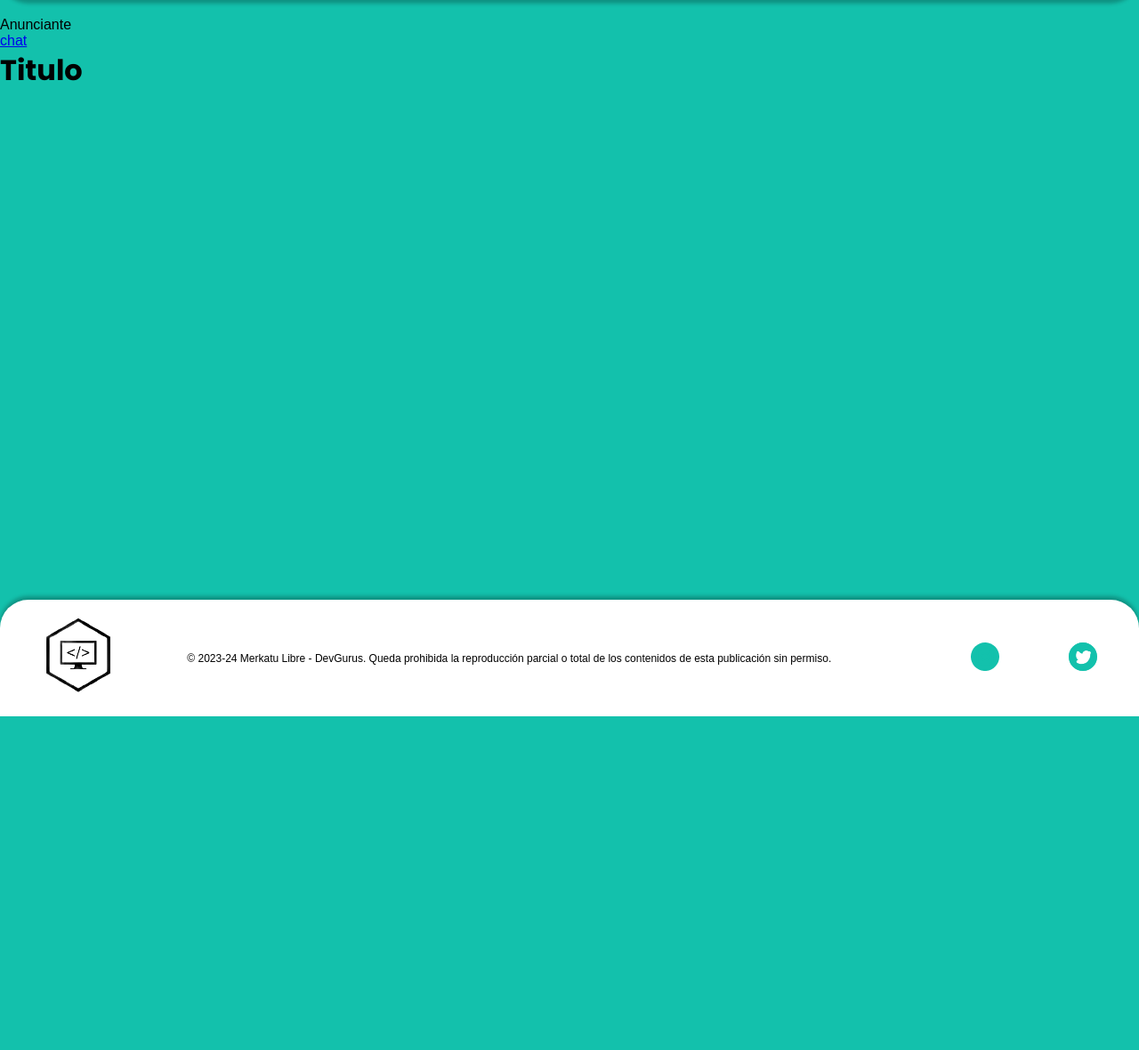
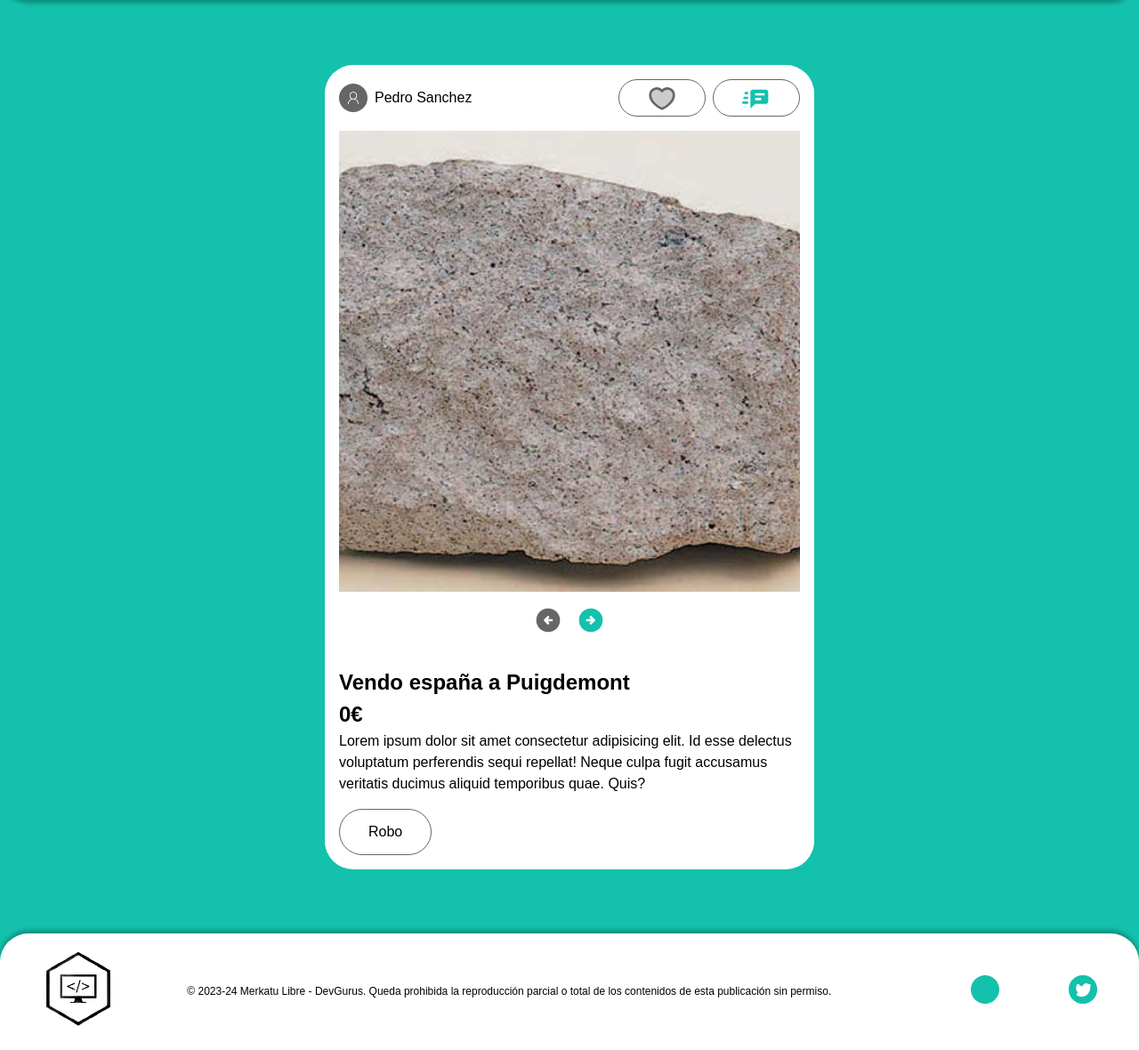
Before and after one commit to DevGurus1G/agencia-de-publicidad, a PHP site: page /anuncio in a window 1280 px wide. Shown: the part 68-1248 px from the top of the page at 89% size. Before the commit the page ends 873 px from the top, so only its background shows below. Run offline with PHP 8.4, Linux system fonts and the light colour scheme.

Commit message:
Avances en la vista del anuncio

```diff
--- a/assets/css/default.css
+++ b/assets/css/default.css
@@ -240,3 +240,122 @@ footer p {
     max-width: 100%;
   }
 }
+
+/* Deberia de estar en otro archivo */
+main {
+  display: flex;
+  justify-content: center;
+  padding: 1em;
+}
+.anuncio-tarjeta {
+  display: flex;
+  flex-direction: column;
+  background-color: var(--background-color);
+  width: 100%;
+  max-width: 550px;
+  border-radius: 2em;
+  padding: 1em;
+  gap: 1em;
+}
+.anunciante,
+.anunciante div {
+  display: flex;
+  align-items: center;
+  gap: 0.5em;
+}
+.anunciante {
+  justify-content: space-between;
+}
+
+.anunciante img {
+  width: 2em;
+  height: 2em;
+  border-radius: 50%;
+}
+
+#favorito {
+  display: none;
+}
+label[for='favorito'] {
+  display: flex;
+  align-items: center;
+  justify-content: center;
+}
+label[for='favorito'] svg {
+  width: 2em;
+  height: 2em;
+}
+
+#favorito:checked + label[for='favorito'] svg > path {
+  fill: #e11d48;
+}
+
+.chat {
+  display: flex;
+  align-items: center;
+  justify-content: center;
+}
+
+label[for='favorito'],
+.chat {
+  padding: 0.25em 2em;
+  border: 1px solid var(--border-color);
+  border-radius: 2em;
+}
+.imagenes-anuncio {
+  overflow: hidden;
+}
+
+.carrusel {
+  display: flex;
+  transition: transform 0.5s ease;
+}
+
+.carrusel img {
+  width: 100%;
+  aspect-ratio: 1;
+  object-fit: cover;
+}
+
+.botones-carrusel {
+  margin: 1em;
+  display: flex;
+  gap: 1em;
+  align-items: center;
+  justify-content: center;
+}
+
+.boton-carrusel:disabled svg path {
+  fill: var(--border-color);
+}
+
+.boton-carrusel svg {
+  width: 2em;
+  height: 2em;
+}
+
+.boton-carrusel svg path {
+  fill: var(--primary-color);
+}
+
+.info-anuncio {
+  line-height: 1.5;
+}
+
+.categoria {
+  padding: 1em 2em;
+  width: fit-content;
+  border: 1px solid var(--border-color);
+  border-radius: 2em;
+}
+
+.categoria:hover {
+  background-color: var(--input-color);
+  /* Va a ser un enlace? */
+  cursor: pointer;
+}
+
+.precio {
+  font-size: 1.5em;
+  font-weight: bold;
+}
--- /dev/null
+++ b/assets/js/anuncio.js
@@ -0,0 +1,33 @@
+let carrusel = document.querySelector('.carrusel');
+let imagenActual = 0;
+let totalDeImagenes = 2; // Ajusta el total de imágenes según sea necesario
+
+document
+  .getElementById('anterior')
+  .addEventListener('click', () => cambiarImagen(-1));
+document
+  .getElementById('siguiente')
+  .addEventListener('click', () => cambiarImagen(1));
+
+function cambiarImagen(direccion) {
+  imagenActual += direccion;
+
+  if (imagenActual >= totalDeImagenes) {
+    imagenActual = 0;
+  } else if (imagenActual < 0) {
+    imagenActual = totalDeImagenes - 1;
+  }
+
+  mostrarImagen(imagenActual);
+  actualizarBotones();
+}
+
+function mostrarImagen(indice) {
+  carrusel.style.transform = `translateX(-${indice * 100}%)`;
+}
+
+function actualizarBotones() {
+  document.getElementById('anterior').disabled = imagenActual === 0;
+  document.getElementById('siguiente').disabled =
+    imagenActual === totalDeImagenes - 1;
+}
--- a/views/anuncio.view.php
+++ b/views/anuncio.view.php
@@ -1,43 +1,99 @@
 <main>
-
   <div class="anuncio-tarjeta">
-
     <div class="anunciante">
-
       <div>
-            <p>Anunciante</p>
+        <img src="assets/img/default_avatar.webp" alt="avatar" />
+        <p>Pedro Sanchez</p>
       </div>
-
       <div>
-            <div></div>
-            <a href="#" class="chat">chat</a>
+        <div>
+          <input type="checkbox" name="favorito" id="favorito" />
+          <label for="favorito">
+            <svg
+              xmlns="http://www.w3.org/2000/svg"
+              width="128"
+              height="128"
+              viewBox="0 0 48 48"
+            >
+              <mask id="IconifyId18bb501bdfbf28b3828">
+                <path
+                  fill="#555"
+                  stroke="#fff"
+                  stroke-linecap="round"
+                  stroke-linejoin="round"
+                  stroke-width="4"
+                  d="M15 8C8.925 8 4 12.925 4 19c0 11 13 21 20 23.326C31 40 44 30 44 19c0-6.075-4.925-11-11-11c-3.72 0-7.01 1.847-9 4.674A10.987 10.987 0 0 0 15 8Z"
+                />
+              </mask>
+              <path
+                fill="#666666"
+                d="M0 0h48v48H0z"
+                mask="url(#IconifyId18bb501bdfbf28b3828)"
+              />
+            </svg>
+          </label>
         </div>
-
+        <a href="#" class="chat">
+          <svg
+            class="icon"
+            xmlns="http://www.w3.org/2000/svg"
+            width="128"
+            height="128"
+            viewBox="0 0 24 24"
+          >
+            <path
+              fill="#000000"
+              d="M9 5c-1.1 0-2 .9-2 2v14l4-4h9c1.1 0 2-.9 2-2V7c0-1.1-.9-2-2-2H9M3 7c-.6 0-1 .4-1 1s.4 1 1 1h2V7H3m8 1h8v2h-8V8m-9 3c-.6 0-1 .4-1 1s.4 1 1 1h3v-2H2m9 1h5v2h-5v-2M1 15c-.6 0-1 .4-1 1s.4 1 1 1h4v-2H1Z"
+            />
+          </svg>
+        </a>
       </div>
-
+    </div>
     <div class="imagenes-anuncio">
-
-
+      <div class="carrusel">
+      <img src="assets/img/foto_anuncio_default_2.png" alt="" />
+      <img src="assets/img/foto_anuncio_default.png" alt="" />
+        <!-- Agrega más imágenes aquí según sea necesario -->
       </div>
-
+      <div class="botones-carrusel">
+        <button class="boton-carrusel" id="anterior" disabled>
+          <svg
+            xmlns="http://www.w3.org/2000/svg"
+            width="128"
+            height="128"
+            viewBox="0 0 24 24"
+          >
+            <path
+              fill="#ffffff"
+              d="M11.8 13H15q.425 0 .713-.288T16 12q0-.425-.288-.713T15 11h-3.2l.9-.9q.275-.275.275-.7t-.275-.7q-.275-.275-.7-.275t-.7.275l-2.6 2.6q-.3.3-.3.7t.3.7l2.6 2.6q.275.275.7.275t.7-.275q.275-.275.275-.7t-.275-.7l-.9-.9Zm.2 9q-2.075 0-3.9-.788t-3.175-2.137q-1.35-1.35-2.137-3.175T2 12q0-2.075.788-3.9t2.137-3.175q1.35-1.35 3.175-2.137T12 2q2.075 0 3.9.788t3.175 2.137q1.35 1.35 2.138 3.175T22 12q0 2.075-.788 3.9t-2.137 3.175q-1.35 1.35-3.175 2.138T12 22Z"
+            />
+          </svg>
+        </button>
+        <button class="boton-carrusel" id="siguiente">
+          <svg
+            xmlns="http://www.w3.org/2000/svg"
+            width="128"
+            height="128"
+            viewBox="0 0 24 24"
+          >
+            <path
+              fill="#ffffff"
+              d="M12 16l4-4l-4-4l-1.4 1.4l1.6 1.6H8v2h4.2l-1.6 1.6L12 16Zm0 6q-2.075 0-3.9-.788t-3.175-2.137q-1.35-1.35-2.137-3.175T2 12q0-2.075.788-3.9t2.137-3.175q1.35-1.35 3.175-2.137T12 2q2.075 0 3.9.788t3.175 2.137q1.35 1.35 2.138 3.175T22 12q0 2.075-.788 3.9t-2.137 3.175q-1.35 1.35-3.175 2.138T12 22Z"
+            />
+          </svg>
+        </button>
+      </div>
+    </div>
     <div class="info-anuncio">
-
-    <h1>Titulo</h1>
-
+      <h2>Vendo españa a Puigdemont</h2>
+      <p class="precio">0€</p>
       <p class="descripcion">
-
+        Lorem ipsum dolor sit amet consectetur adipisicing elit. Id esse
+        delectus voluptatum perferendis sequi repellat! Neque culpa fugit
+        accusamus veritatis ducimus aliquid temporibus quae. Quis?
       </p>
-
     </div>
-
-    <div class="categoria">
-
+    <div class="categoria">Robo</div>
   </div>
-
-    <p class="precio">
-
-    </p>
-
-</div>
-
 </main>
+<script src="./assets/js/anuncio.js"></script>
```
Also changed, not shown: assets/img/favorito_icono.png (added), assets/img/foto_anuncio_default.png (added), assets/img/foto_anuncio_default_2.png (added). Lines whose indentation alone changed are shown as unchanged.
